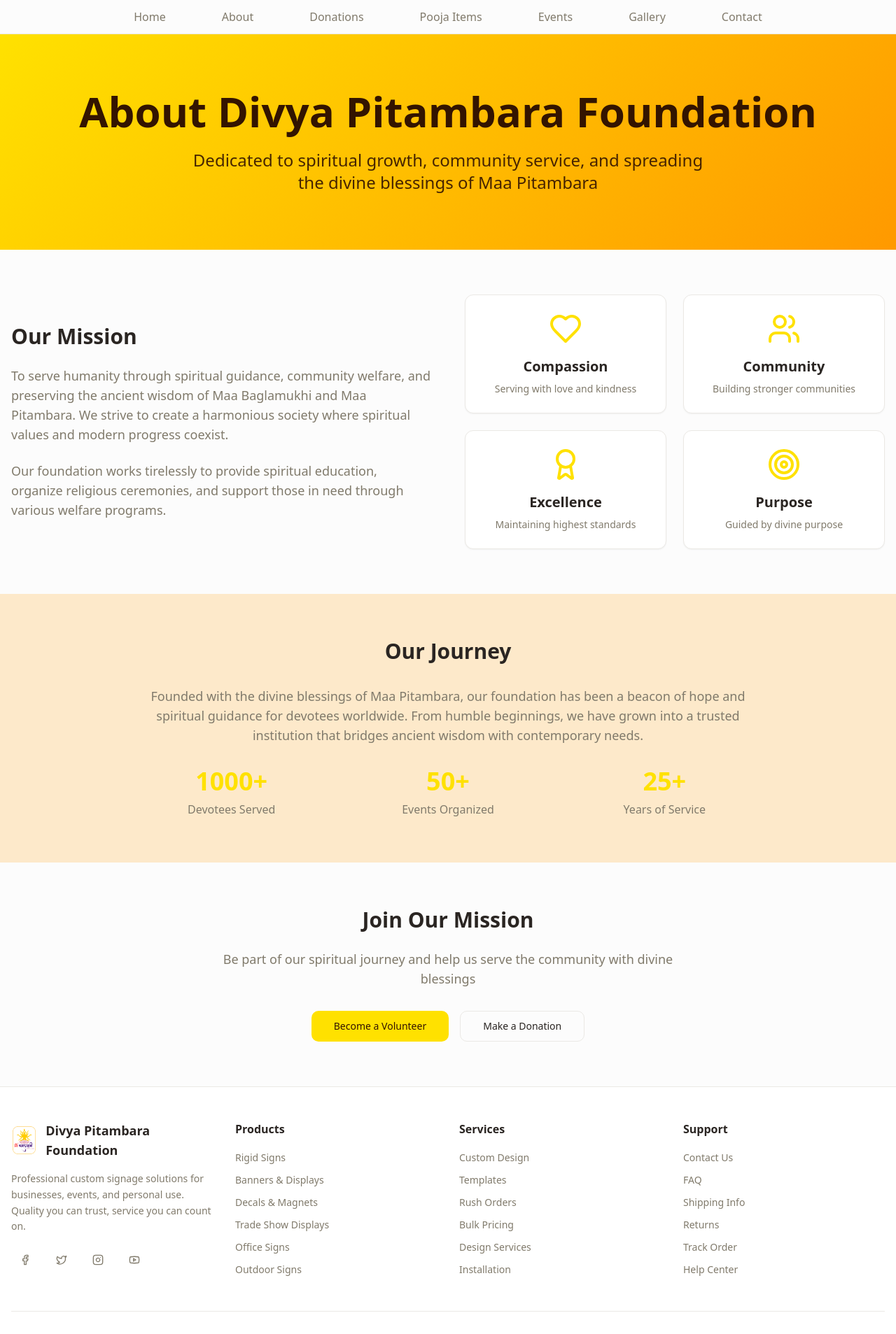
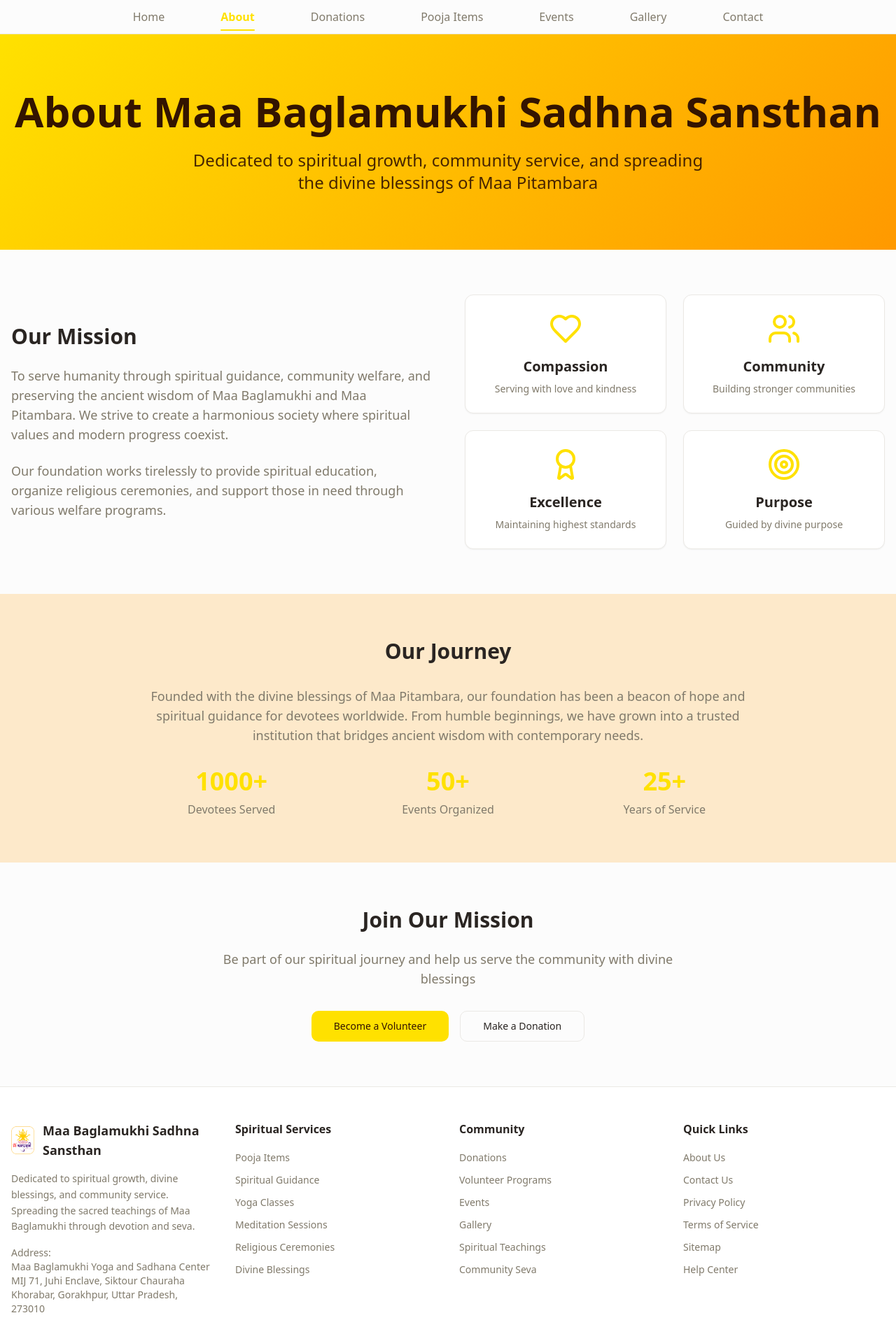
Before and after one commit to anubhavt632/your-sign-studio, a React (Vite) app: page /about in a window 1280 px wide. Shown: the part 80-1987 px from the top of the page at 70% size. Built offline with nearby package versions, Linux system fonts and the light colour scheme.

Commit message:
Update footer and navigation

```diff
--- a/src/components/CallToAction.tsx
+++ b/src/components/CallToAction.tsx
@@ -10,7 +10,7 @@ const CallToAction = () => {
         Join Hands in Seva & Devotion
       </h2>
       <p className="text-lg text-primary-foreground/90 mb-8 leading-relaxed">
-        Be a part of <span className="font-semibold">Divya Pitambara Foundation</span>
+        Be a part of <span className="font-semibold">Maa Baglamukhi Sadhna Sansthan</span>
         — serving cows, feeding the needy, and spreading devotion.
         Support our cause or explore sacred Pooja items to bring blessings home.
       </p>
--- a/src/components/Features.tsx
+++ b/src/components/Features.tsx
@@ -34,7 +34,7 @@ const Features = () => {
       <div className="container mx-auto">
         <div className="text-center mb-12">
           <h2 className="text-3xl lg:text-4xl font-bold text-foreground mb-4">
-            Why Choose Divya Pitambara Foundation?
+            Why Choose Maa Baglamukhi Sadhna Sansthan?
           </h2>
           <p className="text-lg text-muted-foreground max-w-2xl mx-auto">
             We make custom signage simple with professional quality, fast service, and unbeatable value
--- a/src/components/Footer.tsx
+++ b/src/components/Footer.tsx
@@ -11,15 +11,23 @@ const Footer = () => {
             <div className="flex items-center gap-3">
               <img
                 src="/logo-main/logo.png"
-                alt="Divya Pitambara Foundation"
+                alt="Maa Baglamukhi Sadhna Sansthan"
                 className="w-10 h-10 object-contain"
               />
-              <span className="text-lg font-bold text-foreground">Divya Pitambara Foundation</span>
+              <span className="text-lg font-bold text-foreground">Maa Baglamukhi Sadhna Sansthan</span>
             </div>
             <p className="text-sm text-muted-foreground leading-relaxed">
-              Professional custom signage solutions for businesses, events, and personal use.
-              Quality you can trust, service you can count on.
+              Dedicated to spiritual growth, divine blessings, and community service.
+              Spreading the sacred teachings of Maa Baglamukhi through devotion and seva.
             </p>
+            <div className="mt-4">
+              <p className="text-sm text-muted-foreground">
+                <span className="font-medium">Address:</span><br />
+                Maa Baglamukhi Yoga and Sadhana Center<br />
+                MIJ 71, Juhi Enclave, Siktour Chauraha<br />
+                Khorabar, Gorakhpur, Uttar Pradesh, 273010
+              </p>
+            </div>
             <div className="flex items-center gap-3">
               <Button variant="ghost" size="icon" className="text-muted-foreground hover:text-primary">
                 <Facebook className="w-4 h-4" />
@@ -36,11 +44,11 @@ const Footer = () => {
             </div>
           </div>
 
-          {/* Products */}
+          {/* Spiritual Services */}
           <div className="space-y-4">
-            <h3 className="font-semibold text-foreground">Products</h3>
+            <h3 className="font-semibold text-foreground">Spiritual Services</h3>
             <ul className="space-y-2">
-              {["Rigid Signs", "Banners & Displays", "Decals & Magnets", "Trade Show Displays", "Office Signs", "Outdoor Signs"].map((item) => (
+              {["Pooja Items", "Spiritual Guidance", "Yoga Classes", "Meditation Sessions", "Religious Ceremonies", "Divine Blessings"].map((item) => (
                 <li key={item}>
                   <Button variant="link" className="p-0 h-auto text-sm text-muted-foreground hover:text-primary">
                     {item}
@@ -50,11 +58,11 @@ const Footer = () => {
             </ul>
           </div>
 
-          {/* Services */}
+          {/* Community */}
           <div className="space-y-4">
-            <h3 className="font-semibold text-foreground">Services</h3>
+            <h3 className="font-semibold text-foreground">Community</h3>
             <ul className="space-y-2">
-              {["Custom Design", "Templates", "Rush Orders", "Bulk Pricing", "Design Services", "Installation"].map((item) => (
+              {["Donations", "Volunteer Programs", "Events", "Gallery", "Spiritual Teachings", "Community Seva"].map((item) => (
                 <li key={item}>
                   <Button variant="link" className="p-0 h-auto text-sm text-muted-foreground hover:text-primary">
                     {item}
@@ -64,11 +72,11 @@ const Footer = () => {
             </ul>
           </div>
 
-          {/* Support */}
+          {/* Quick Links */}
           <div className="space-y-4">
-            <h3 className="font-semibold text-foreground">Support</h3>
+            <h3 className="font-semibold text-foreground">Quick Links</h3>
             <ul className="space-y-2">
-              {["Contact Us", "FAQ", "Shipping Info", "Returns", "Track Order", "Help Center"].map((item) => (
+              {["About Us", "Contact Us", "Privacy Policy", "Terms of Service", "Sitemap", "Help Center"].map((item) => (
                 <li key={item}>
                   <Button variant="link" className="p-0 h-auto text-sm text-muted-foreground hover:text-primary">
                     {item}
@@ -82,7 +90,7 @@ const Footer = () => {
         <div className="border-t border-border mt-12 pt-8">
           <div className="flex flex-col md:flex-row justify-between items-center gap-4">
             <p className="text-sm text-muted-foreground">
-              © 2025 Divya Pitambara Foundation. All rights reserved.
+              © 2025 Maa Baglamukhi Sadhna Sansthan. All rights reserved.
             </p>
             <div className="flex items-center gap-6">
               <Button variant="link" className="p-0 h-auto text-sm text-muted-foreground hover:text-primary">
--- a/src/components/Header.tsx
+++ b/src/components/Header.tsx
@@ -3,9 +3,11 @@ import { Button } from "@/components/ui/button";
 import { Input } from "@/components/ui/input";
 import { Sheet, SheetContent, SheetTrigger } from "@/components/ui/sheet";
 import { Menu, Search, X, ShoppingCart, User } from "lucide-react";
+import { useLocation } from "react-router-dom";
 
 const Header = () => {
   const [isSearchOpen, setIsSearchOpen] = useState(false);
+  const location = useLocation();
 
   const navigationItems = [
     { label: "Home", href: "/" },
@@ -89,7 +91,11 @@ const Header = () => {
                       <a
                         key={item.label}
                         href={item.href}
-                        className="text-muted-foreground font-medium hover:text-accent transition-colors py-2 block"
+                        className={`font-medium transition-colors py-2 block ${
+                          location.pathname === item.href
+                            ? 'text-primary font-semibold'
+                            : 'text-muted-foreground hover:text-accent'
+                        }`}
                       >
                         {item.label}
                       </a>
@@ -142,7 +148,11 @@ const Header = () => {
               <a
                 key={item.label}
                 href={item.href}
-                className="text-muted-foreground font-medium hover:text-accent transition-colors"
+                className={`font-medium transition-colors relative ${
+                  location.pathname === item.href
+                    ? 'text-primary font-semibold after:absolute after:bottom-[-8px] after:left-0 after:right-0 after:h-0.5 after:bg-primary after:rounded-full'
+                    : 'text-muted-foreground hover:text-accent'
+                }`}
               >
                 {item.label}
               </a>
--- a/src/pages/About.tsx
+++ b/src/pages/About.tsx
@@ -12,7 +12,7 @@ const About = () => {
       {/* Hero Section */}
       <section className="relative py-20 bg-gradient-brand text-primary-foreground">
         <div className="container mx-auto px-4 text-center">
-          <h1 className="text-4xl md:text-6xl font-bold mb-6">About Divya Pitambara Foundation</h1>
+          <h1 className="text-4xl md:text-6xl font-bold mb-6">About Maa Baglamukhi Sadhna Sansthan</h1>
           <p className="text-xl md:text-2xl max-w-3xl mx-auto opacity-90">
             Dedicated to spiritual growth, community service, and spreading the divine blessings of Maa Pitambara
           </p>
--- a/src/pages/Contact.tsx
+++ b/src/pages/Contact.tsx
@@ -45,9 +45,10 @@ const Contact = () => {
                     <div>
                       <h3 className="text-xl font-semibold mb-2">Our Address</h3>
                       <p className="text-muted-foreground">
-                        Divya Pitambara Foundation<br />
-                        Baglamukhi Temple Complex<br />
-                        Datia, Madhya Pradesh - 475661<br />
+                        Maa Baglamukhi Sadhna Sansthan<br />
+                        Maa Baglamukhi Yoga and Sadhana Center<br />
+                        MIJ 71, Juhi Enclave, Siktour Chauraha<br />
+                        Khorabar, Gorakhpur, Uttar Pradesh, 273010<br />
                         India
                       </p>
                     </div>
```
